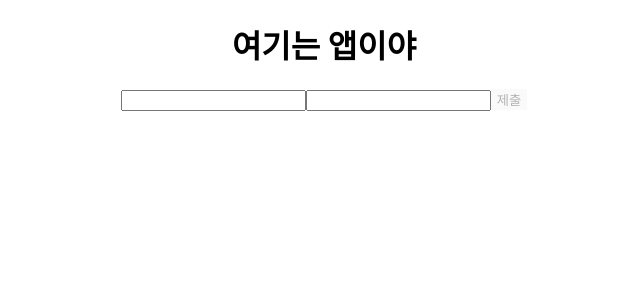
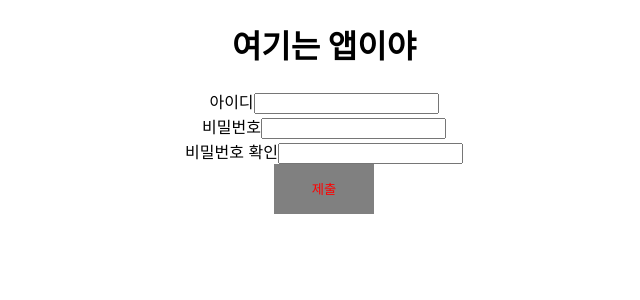
Before and after one commit to kordobby/react-basic-leetrue, a React (Create React App) app: page /compound in a window 1280 px wide. Shown: the top 300 px of the page, without its empty margins (316-956 px from the left). Built offline with nearby package versions, Linux system fonts and the light colour scheme.

Commit message:
useSignup hook

```diff
--- a/src/hooks/useValidation.js
+++ b/src/hooks/useValidation.js
@@ -1,37 +1,51 @@
-import { useState, useCallback } from "react";
+import { useState, useCallback, useMemo } from "react";
 
-const useValidation = (type) => {
-  const [inputValue, setInputValue] = useState("");
-  const [isValid, setIsValid] = useState(false);
+const useSignUp = () => {
+  // signup 에서 사용하는 상태값
+  const [joinData, setJoinData] = useState({
+    id: "",
+    password: "",
+    confirmPassword: "",
+  });
 
-  const validateCheck = useCallback(
-    (e) => {
+  // signup 에서 사용하는 상태값
+  const onChangeHandler = useCallback(
+    (e, type) => {
       const value = e.target.value;
-      setInputValue(value);
       switch (type) {
         case "email":
-          if (value.length > 9 && value !== "") {
-            setIsValid(true);
-          } else {
-            setIsValid(false);
-          }
+          setJoinData({ ...joinData, ["id"]: value });
           return;
         case "phone":
           return;
         case "password":
-          if (value.length > 4 && value !== "") {
-            setIsValid(true);
-          } else {
-            setIsValid(false);
-          }
+          setJoinData({ ...joinData, ["password"]: value });
           return;
+        case "confirmPassword":
+          setJoinData({ ...joinData, ["confirmPassword"]: value });
         default:
           return;
       }
     },
-    [inputValue]
+    [joinData]
   );
-  return [inputValue, isValid, validateCheck];
+
+  // validation
+  const validation = useMemo(() => {
+    if (joinData.password !== joinData.confirmPassword) {
+      return false;
+    } else if (joinData.id.length < 4) {
+      return false;
+    } else if (joinData.password.length < 4) {
+      return false;
+    } else if (joinData.confirmPassword.length < 4) {
+      return false;
+    } else {
+      return true;
+    }
+  }, [joinData]);
+
+  return [joinData, validation, onChangeHandler];
 };
 
-export default useValidation;
+export default useSignUp;
--- a/src/pages/Compound.jsx
+++ b/src/pages/Compound.jsx
@@ -1,15 +1,10 @@
 import React, { useState } from "react";
 import styled from "styled-components";
-import useValidation from "../hooks/useValidation";
+import useSignUp from "../hooks/useValidation";
 
 const Compound = () => {
-  const [value, setValue] = useState({
-    value: "",
-    label: "",
-  });
-  const [password, passwordCheck, setPassword] = useValidation("password");
-  const [email, emailCheck, setEmail] = useValidation("email");
-
+  const [input, validation, setInput] = useSignUp();
+  console.log(input);
   // select tag
   /*
   autofocus:Specifies that the drop-down list should automatically get focus when the page loads,
@@ -47,13 +42,44 @@ const Compound = () => {
           </option>
         </optgroup>
       </Select> */}
-      <input type="text" onChange={setEmail}></input>
-      <input type="text" onChange={setPassword}></input>
-      <button disabled={!passwordCheck || !emailCheck}>제출</button>
+      <div>
+        <label>아이디</label>
+        <input
+          type="text"
+          onChange={(e) => {
+            setInput(e, "email");
+          }}
+        ></input>
+      </div>
+      <div>
+        <label>비밀번호</label>
+        <input
+          type="text"
+          onChange={(e) => {
+            setInput(e, "password");
+          }}
+        ></input>
+      </div>
+      <div>
+        <label>비밀번호 확인</label>
+        <input
+          type="text"
+          onChange={(e) => {
+            setInput(e, "confirmPassword");
+          }}
+        ></input>
+      </div>
+      {validation && <p>유효성검사 통과</p>}
+      <Button disabled={!validation}>제출</Button>
     </>
   );
 };
 
 const Select = styled.select``;
-
+const Button = styled.button`
+  width: 100px;
+  height: 50px;
+  background-color: ${({ disabled }) => (disabled ? "gray" : "yellow")};
+  color: ${({ disabled }) => (disabled ? "red" : "blue")};
+`;
 export default Compound;
```
